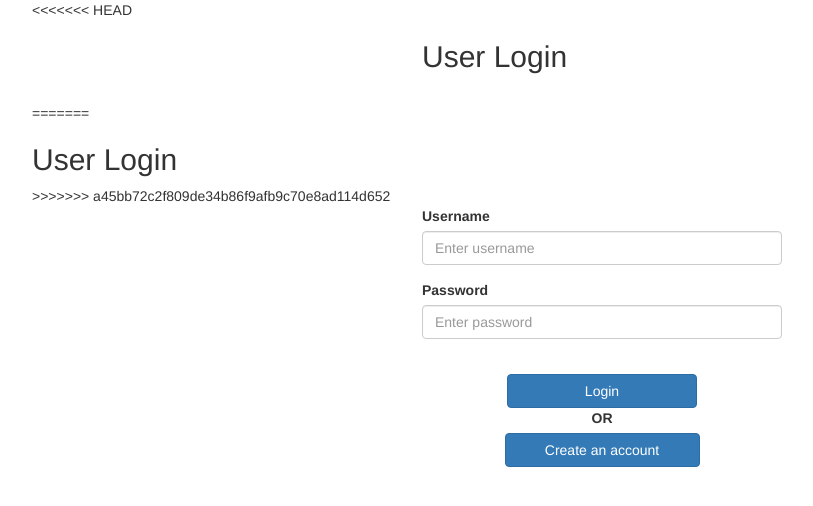
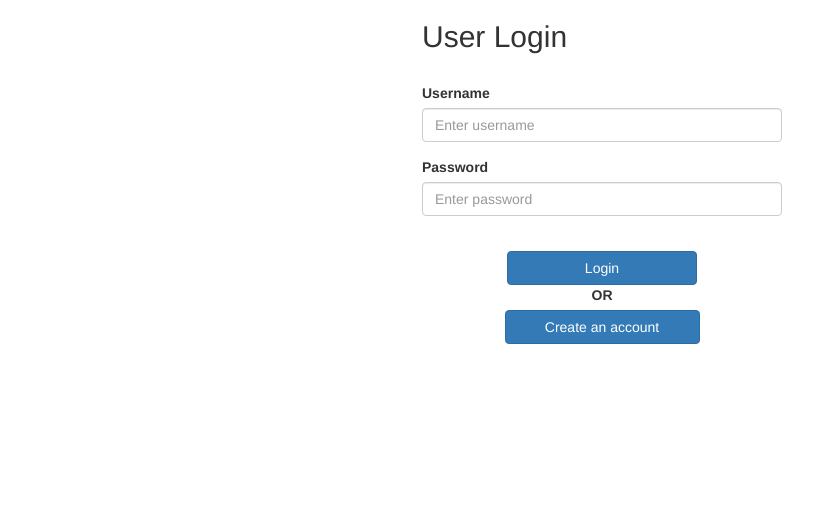
Before and after one commit to SPoorvaja/ComplaintOverflow, a Flask app: page / in a window 1280 px wide. Shown: the top 506 px of the page, without its empty margins (38-851 px from the left). Run offline with Flask 2, Linux system fonts and the light colour scheme; parts of the project's set-up code (start-up, migrations or seed data) failed here and were passed over; some libraries are stand-ins or nearby versions.

Commit message:
Add visual polish to login_user.html

```diff
--- a/appl/templates/login_user.html
+++ b/appl/templates/login_user.html
@@ -11,7 +11,6 @@
 <body>
 
 <div class="container">
-<<<<<<< HEAD
   <div class="row">
     <div class="col-md-4 col-md-offset-4">
       <h2>User Login</h2>
@@ -20,11 +19,8 @@
   <div class="row">
     <label></label>
   </div>
-  <form action="">
-=======
-  <h2>User Login</h2>
+
   <form action="" method="post">
->>>>>>> a45bb72c2f809de34b86f9afb9c70e8ad114d652
     <div class="form-group">
       <div class="row">
         <div class="col-md-4 col-md-offset-4">
```
